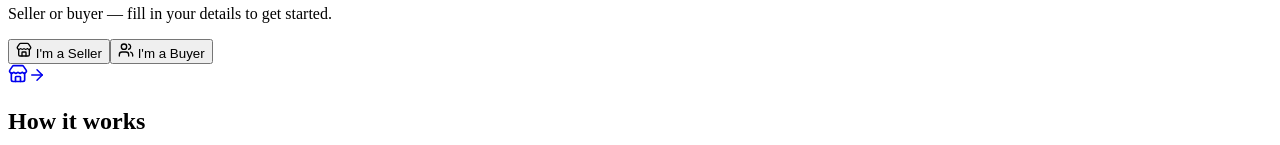
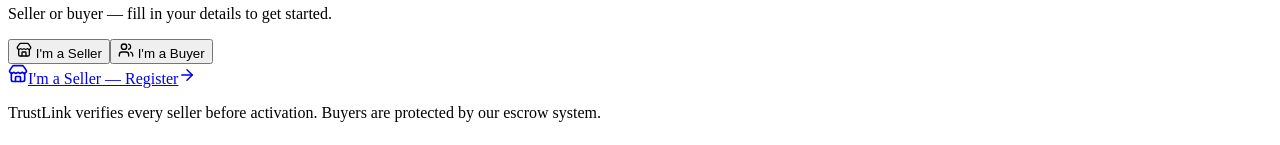
Before and after one commit to AGONGBONONTobi/TrustLinklANDINGpAGE, a React (Vite) app: page / in a window 1280 px wide. Shown: the part 778-923 px from the top of the page. Built offline with nearby package versions, Linux system fonts and the light colour scheme.

Commit message:
fix missing t keys

```diff
--- a/src/App.tsx
+++ b/src/App.tsx
@@ -72,8 +72,9 @@
       label_role: "I am a",
       label_cat: "Product Category",
       btn: "JOIN THE WAITLIST",
-      success_t: "Application Received!",
-      success_d: "A TrustLink agent will contact you on WhatsApp within 24 hours.",
+      btn_seller: "I'm a Seller — Register",
+      btn_buyer: "I'm a Buyer — Register",
+      disclaimer: "TrustLink verifies every seller before activation. Buyers are protected by our escrow system.",
       policy_link: "Refund & Return Policy",
       policy_title: "Unified Refund & Return Policy",
       policy_version: "Version 2.5 — Benin-Nigeria Operational Governance",
@@ -161,8 +162,9 @@
       label_role: "Je suis",
       label_cat: "Catégorie de produits",
       btn: "REJOINDRE LA LISTE D'ATTENTE",
-      success_t: "Demande Reçue !",
-      success_d: "Un agent TrustLink vous contactera sur WhatsApp sous 24h.",
+      btn_seller: "I'm a Seller — Register",
+      btn_buyer: "I'm a Buyer — Register",
+      disclaimer: "TrustLink verifies every seller before activation. Buyers are protected by our escrow system.",
       policy_link: "Politique de Retour & Remboursement",
       policy_title: "Politique Unifiée de Retour et de Remboursement",
       policy_version: "Version 2.5 — Gouvernance Opérationnelle Bénin-Nigeria",
```
Also changed, not shown: 1 other file (tests, documents, lock files or other folders).
